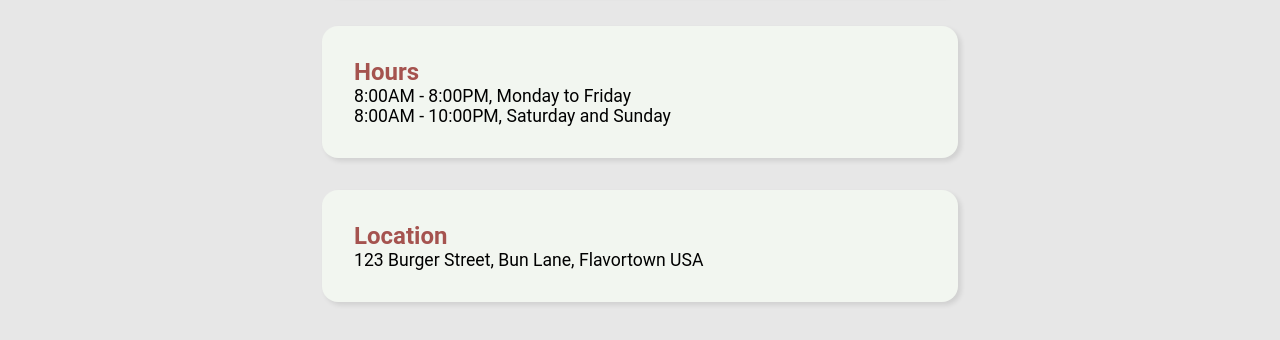
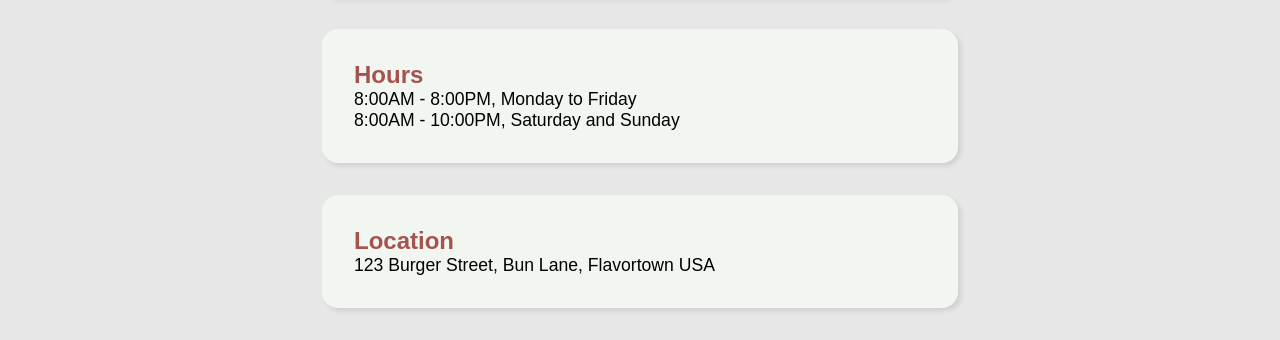
Before and after one commit to sprlm/restaurant-page, a website built with webpack: page dist/index.html in a window 1280 px wide. Shown: the part 714-1054 px from the top of the page. Built offline with Linux system fonts and the light colour scheme.

Commit message:
Change fonts to be used

```diff
--- a/src/style.css
+++ b/src/style.css
@@ -1,7 +1,7 @@
 :root {
   margin: 0;
   padding: 0;
-  font-family: 'Roboto', sans-serif;
+  font-family: Arial, Helvetica, sans-serif;
   background-color: var(--grey);
 
   --white: #f2f6f0;
```
Also changed, not shown: dist/main.js.
